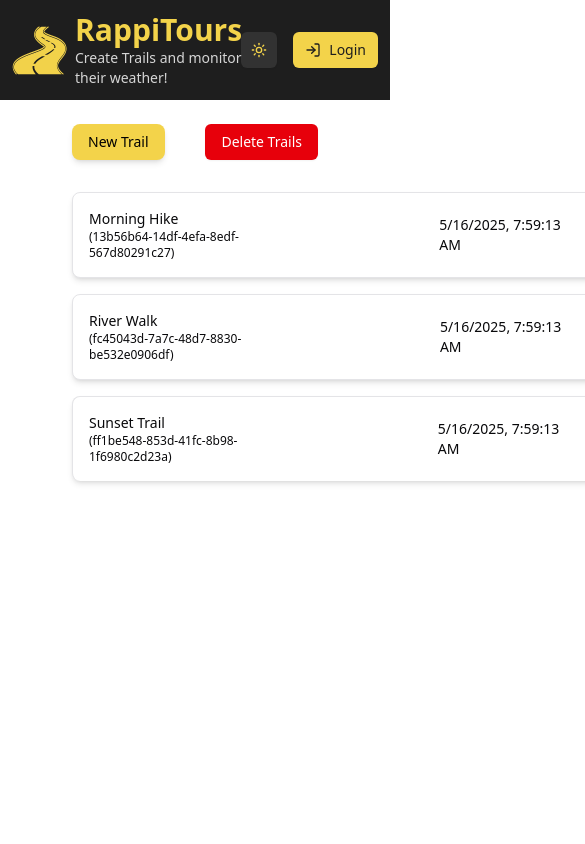
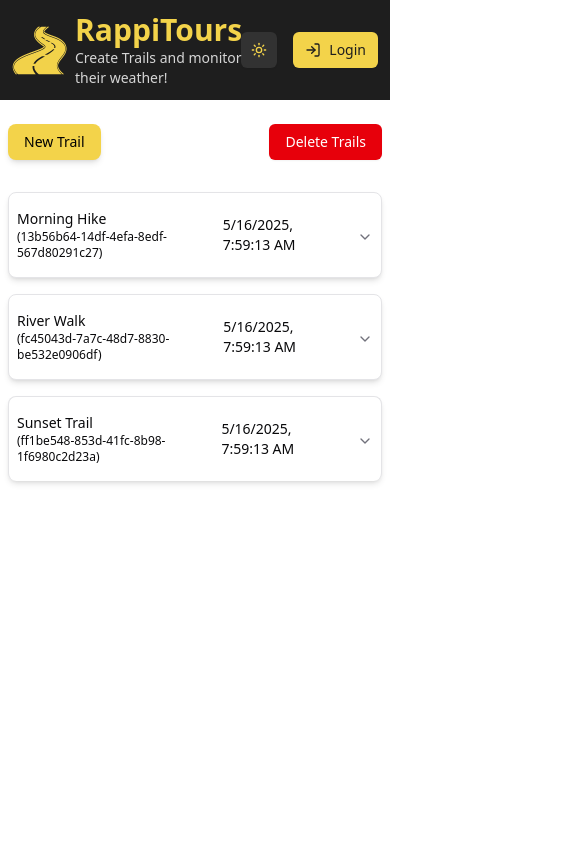
Before and after one commit to IMS-coding-projects/M248, a React (Vite) app in the folder rappitours/: page / in a window 390 px wide. Shown: the top 844 px of the page, 585 px wide, since content can reach past the window. Built offline with nearby package versions, Linux system fonts and the light colour scheme.

Commit message:
feat: refine accordion and dialog components for improved layout and responsiveness

```diff
--- a/rappitours/src/components/MainContent.tsx
+++ b/rappitours/src/components/MainContent.tsx
@@ -1,11 +1,11 @@
-import { useEffect, useState, useCallback } from "react";
-import { Accordion, AccordionItem, AccordionTrigger, AccordionContent } from "@/components/ui/accordion";
+import {useEffect, useState, useCallback} from "react";
+import {Accordion, AccordionItem, AccordionTrigger, AccordionContent} from "@/components/ui/accordion";
 import NewTrailDialog from "@/components/dialogs/NewTrailDialog";
 import DeleteMultipleTrailsDialog from "@/components/dialogs/DeleteMultipleTrailsDialog";
 import DeleteSingleTrailDialog from "@/components/dialogs/DeleteSingleTrailDialog";
 import defaultTrails from "@/components/data/defaultTrails";
 import EditTrailDialog from "@/components/dialogs/EditTrailDialog";
-import type { Trail } from "@/types/Trail";
+import type {Trail} from "@/types/Trail";
 
 export const TRAILS_KEY = "trails";
 
@@ -13,11 +13,11 @@ export default function MainContent() {
     const [trails, setTrails] = useState<Array<Trail>>([]);
 
     const reloadTrails = useCallback(() => {
-        const storedTrails = localStorage.getItem(TRAILS_KEY);
+        let storedTrails = localStorage.getItem(TRAILS_KEY);
         if (storedTrails) {
             setTrails(JSON.parse(storedTrails));
         } else {
-            const defaults = defaultTrails();
+            let defaults = defaultTrails();
             localStorage.setItem(TRAILS_KEY, JSON.stringify(defaults));
             setTrails(defaults);
         }
@@ -28,10 +28,10 @@ export default function MainContent() {
     }, [reloadTrails]);
 
     return (
-        <main id="main" className="container min-h-screen mx-auto px-18 pt-6 flex flex-col items-center w-full ">
+        <div id="main" className="container mx-auto px-2 sm:px-6 pt-6 min-h-screen flex flex-col items-center w-full">
             <div className="mb-4 flex justify-between items-center w-full">
-                <NewTrailDialog reloadTrails={reloadTrails} />
-                <DeleteMultipleTrailsDialog />
+                <NewTrailDialog reloadTrails={reloadTrails}/>
+                <DeleteMultipleTrailsDialog/>
             </div>
             <div id="trails" className="w-full flex flex-col items-center">
                 <Accordion type="multiple" className="w-full max-w-2xl">
@@ -49,27 +49,31 @@ export default function MainContent() {
                                     {trail.name}
                                     <span className="text-xs font-normal">({trail.id})</span>
                                 </div>
-                                <span className={"pl-30"}>
+                                <span>
                                     {new Date(trail.timedate).toLocaleString()}
                                 </span>
                             </AccordionTrigger>
                             <AccordionContent>
-                                <div className={"flex justify-between"}>
+                                <div className={"flex flex-col sm:flex-row justify-between"}>
                                     <div>
                                         <div>{trail.from} to {trail.to}</div>
-                                        <div>Rain Probability: {Math.floor(Math.random() * 100)}% [not implemented yet]</div>
-                                        <div>Snow Probability: {Math.floor(Math.random() * 100)}% [not implemented yet]</div>
-                                        <div>Ice Probability: {Math.floor(Math.random() * 100)}% [not implemented yet]</div>
+                                        <div>Rain Probability: {Math.floor(Math.random() * 100)}% [not implemented
+                                             yet]
+                                        </div>
+                                        <div>Snow Probability: {Math.floor(Math.random() * 100)}% [not implemented
+                                             yet]
+                                        </div>
+                                        <div>Ice Probability: {Math.floor(Math.random() * 100)}% [not implemented yet]
+                                        </div>
                                     </div>
-                                    <div className="flex justify-between">
-                                        <div className="flex flex-col gap-2">
-                                            <div className={"w-full h-[90px] bg-primary rounded-lg shadow-md flex mb-5 items-center justify-center text-center"}>
-                                                Picture or Map
-                                            </div>
-                                            <div className={"mt-2 sm:mt-0 gap-2 flex w-full justify-between"}>
-                                                <EditTrailDialog id={trail.id} reloadTrails={reloadTrails}/>
-                                                <DeleteSingleTrailDialog id={trail.id} reloadTrails={reloadTrails}/>
-                                            </div>
+                                    <div className="flex flex-col mt-5 sm:mt-0  sm:min-w-2/5">
+                                        <div
+                                            className={"w-full h-[90px] bg-primary rounded-lg shadow-md flex mb-5 items-center justify-center text-center"}>
+                                            Picture or Map
+                                        </div>
+                                        <div className={"flex w-full justify-between"}>
+                                            <EditTrailDialog id={trail.id} reloadTrails={reloadTrails}/>
+                                            <DeleteSingleTrailDialog id={trail.id} reloadTrails={reloadTrails}/>
                                         </div>
                                     </div>
                                 </div>
@@ -78,6 +82,6 @@ export default function MainContent() {
                     ))}
                 </Accordion>
             </div>
-        </main>
+        </div>
     );
 }
--- a/rappitours/src/components/dialogs/DeleteSingleTrailDialog.tsx
+++ b/rappitours/src/components/dialogs/DeleteSingleTrailDialog.tsx
@@ -17,7 +17,7 @@ export default function DeleteSingleTrailDialog({ id, reloadTrails }: { id: stri
     return (
         <AlertDialog>
             <AlertDialogTrigger asChild>
-                <Button variant="destructive" className={"px-10"}>
+                <Button variant="destructive" className={"w-9/20"}>
                     Delete
                 </Button>
             </AlertDialogTrigger>
--- a/rappitours/src/components/ui/accordion.tsx
+++ b/rappitours/src/components/ui/accordion.tsx
@@ -17,7 +17,10 @@ function AccordionItem({
   return (
       <AccordionPrimitive.Item
           data-slot="accordion-item"
-      className={cn("border-b last:border-b-0 border rounded-lg shadow-md px-4 my-4 bg-white dark:bg-secondary min-w-[550px] min-h-[0px] sm:min-w-[550px] sm:min-h-[0px] hover:no-underline", className)}
+          className={cn(
+              "border-b last:border-b-0 border rounded-lg shadow-md px-2 sm:px-4 my-4 bg-white dark:bg-secondary w-full max-w-full sm:max-w-2xl min-h-0 hover:no-underline",
+              className
+          )}
           {...props}
       />
   )
```
Lines whose indentation alone changed are shown as unchanged.
